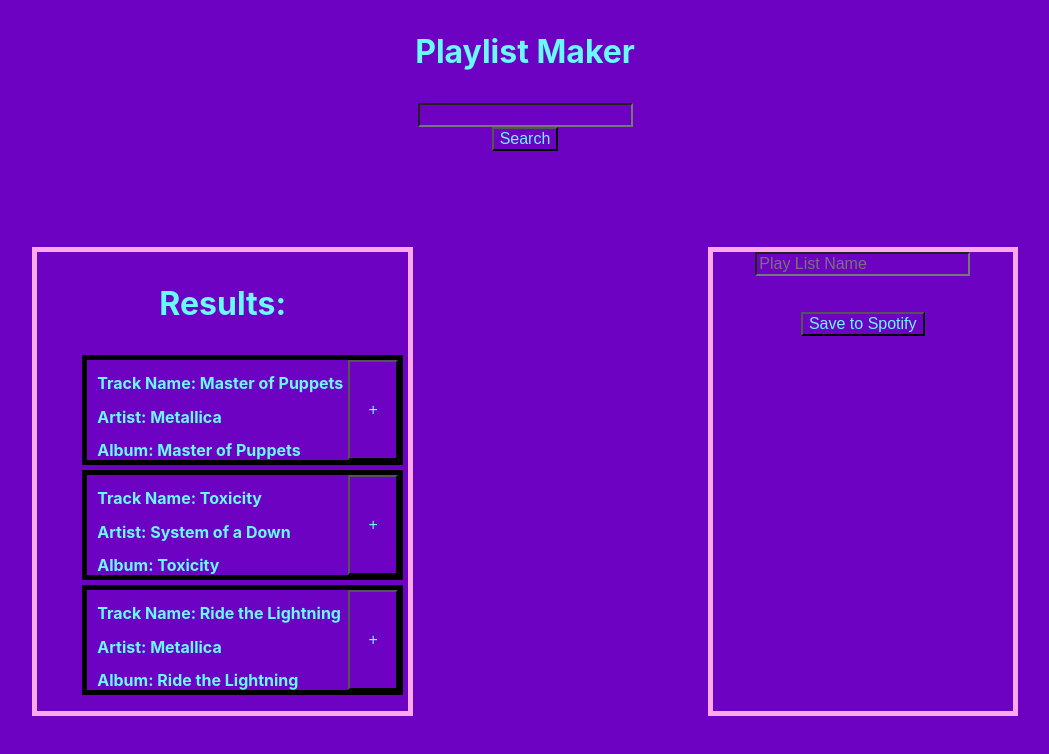
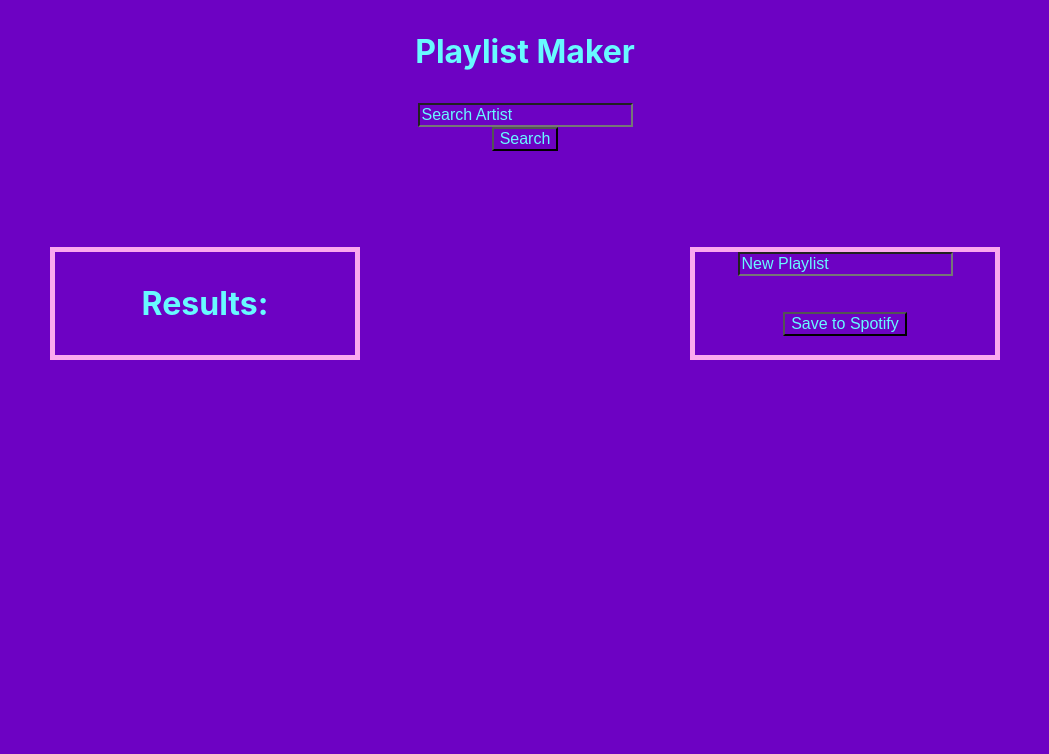
Before and after one commit to BrayanCordero/GrooveGenie, a React (Create React App) app: page / in a window 1280 px wide. Shown: the top 754 px of the page, without its empty margins (115-1164 px from the left). Built offline with nearby package versions, Linux system fonts and the light colour scheme.

Commit message:
user now able to search for artist and tracks of that artist get display onto result component

```diff
--- a/src/App.js
+++ b/src/App.js
@@ -8,15 +8,24 @@ import styles from "./Styles/SearchResults.module.css"
 const list = [
   {id:0, album:"Master of Puppets", artist:"Metallica", trackName:"Master of Puppets"},
   {id:1, album:"Toxicity", artist:"System of a Down", trackName:"Toxicity"},
-  {id:2, album:"Ride the Lightning", artist:"Metallica", trackName:"Ride the Lightning"}
+  {id:2, album:"Ride the Lightning", artist:"Metallica", trackName:"Ride the Lightning"},
+  {id:3, album:"...And Justice for All", artist:"Metallica", trackName:"Blackened"}
 ]
 
 
 function App() {
 
-  const [searchResults, setSearchResults] = useState(list)
-  const [playlistName, setPlaylistName] = useState("Playlist Name")
+  const [searchResults, setSearchResults] = useState([])
+  const [playlistName, setPlaylistName] = useState("")
   const [playlist, setPlaylist] = useState([])
+
+  const search = useCallback((artist) => {
+    list.forEach((track) => {
+      if(track.artist === artist){
+        setSearchResults(prevTrack => [...prevTrack, track])
+      }
+    })
+  }, [])
 
   const addToPlaylist = useCallback((track) => {
     if(playlist.some((savedTrack) => savedTrack.id === track.id))
@@ -32,16 +41,20 @@ function App() {
     )
   }, [])
 
+  const renamePlaylist = useCallback((name) => {
+    setPlaylistName(name)
+  },[])
+
   return (
     <div className="App">
       <h1>Playlist Maker</h1>
-      <SearchBar />
+      <SearchBar search={search} />
       <div id="result-playlist-container">
         <div className={styles.div}>
           <SearchResults searchResults={searchResults} addTrack={addToPlaylist} />
         </div>
         <div className={styles.div}>
-          <Playlist playlist={playlist} removeTrack={removeFromPlaylist} />
+          <Playlist playlistName={playlistName} playlist={playlist} removeTrack={removeFromPlaylist} updatePlaylistName={renamePlaylist} />
         </div>
       </div>
     </div>
--- a/src/Components/Playlist.js
+++ b/src/Components/Playlist.js
@@ -1,7 +1,11 @@
-import React from "react";
+import React, { useCallback } from "react";
 import Track from "./Track"
 
 function Playlist(props){
+
+    const updateName = useCallback((event) => {
+        props.updatePlaylistName(event.target.value)
+    }, [props.updatePlaylistName])
 
     const track = props.playlist.map(track => {
         return(<li key={track.id}>
@@ -11,7 +15,7 @@ function Playlist(props){
 
     return (
         <div>
-            <input type="text" placeholder="Play List Name"></input>
+            <input type="text" onChange={updateName} defaultValue={"New Playlist"} ></input>
             <ul style={{listStyle:"none"}}>
                 {track}
             </ul>
--- a/src/Components/SearchBar.js
+++ b/src/Components/SearchBar.js
@@ -10,14 +10,15 @@ function SearchBar(props){
         setUserInput(e.target.value)
     }
 
-    function handleClick(){
+    const handleClick= () =>{
+        props.search(userInput)
         setUserInput("")
     }
 
     return(
         <div>
             <div>
-                <input onChange={handleChange} type="text" value={userInput}></input>
+                <input onChange={handleChange} type="text" defaultValue={"Search Artist"}></input>
                 <br></br>
                 <button onClick={handleClick}>Search</button>
             </div>
```
